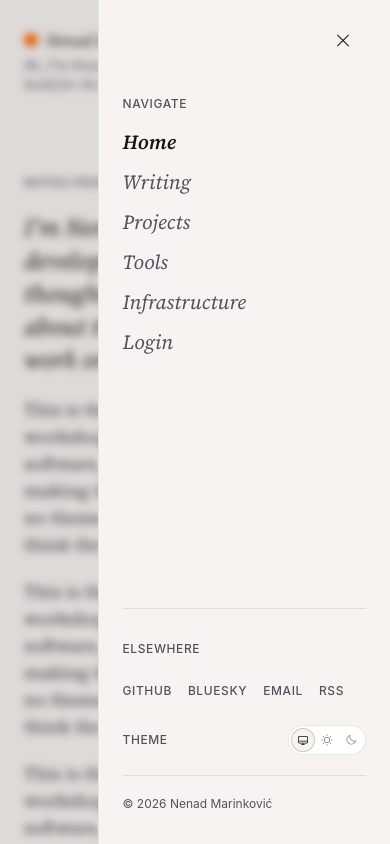
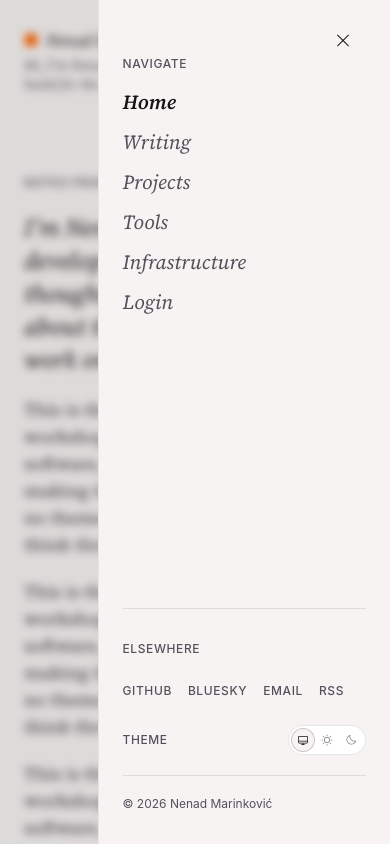
Before and after one commit to nenadmarinkovic/home, a Next.js app: page / in a window 390 px wide. Both pictures are taken after a click on the button 343 px from the left and 40 px from the top of the page. Shown: the top 844 px of the page. Built offline with nearby package versions, Linux system fonts and the light colour scheme.

Commit message:
fix: remove viewport themeColor and add dynamic theme color script in RootLayout fix: adjust padding in MobileMenu component for better layout

```diff
--- a/app/layout.tsx
+++ b/app/layout.tsx
@@ -1,4 +1,4 @@
-import type { Metadata, Viewport } from "next";
+import type { Metadata } from "next";
 import localFont from "next/font/local";
 import { Providers } from "./providers";
 import { SiteFooter } from "@/components/site-footer";
@@ -52,10 +52,6 @@ export const metadata: Metadata = {
   },
 };
 
-export const viewport: Viewport = {
-  themeColor: "#f7f3f3",
-};
-
 export default function RootLayout({
   children,
 }: Readonly<{
@@ -67,6 +63,13 @@ export default function RootLayout({
       suppressHydrationWarning
       className={`${sourceSerif.variable} h-full antialiased`}
     >
+      <head>
+        <script
+          dangerouslySetInnerHTML={{
+            __html: `(function(){try{var t=localStorage.getItem('theme');var d=t==='dark'||((t==='system'||!t)&&matchMedia('(prefers-color-scheme: dark)').matches);var c=d?'#0c1115':'#f7f3f3';var m=document.createElement('meta');m.name='theme-color';m.content=c;document.head.appendChild(m);}catch(e){}})();`,
+          }}
+        />
+      </head>
       <body className="min-h-full flex flex-col">
         <Providers>
           <ThemeColorSync />
--- a/components/mobile-menu.tsx
+++ b/components/mobile-menu.tsx
@@ -61,7 +61,7 @@ export function MobileMenu() {
           className="w-full max-w-none border-0 bg-background p-0 shadow-none sm:max-w-none"
         >
           <SheetTitle className="sr-only">Menu</SheetTitle>
-          <div className="flex h-full flex-col px-6 pt-24 pb-8">
+          <div className="flex h-full flex-col px-6 pt-14 pb-8">
             <p className="font-sans text-xs font-medium uppercase tracking-wider text-zinc-600 dark:text-zinc-400">
               Navigate
             </p>
```
